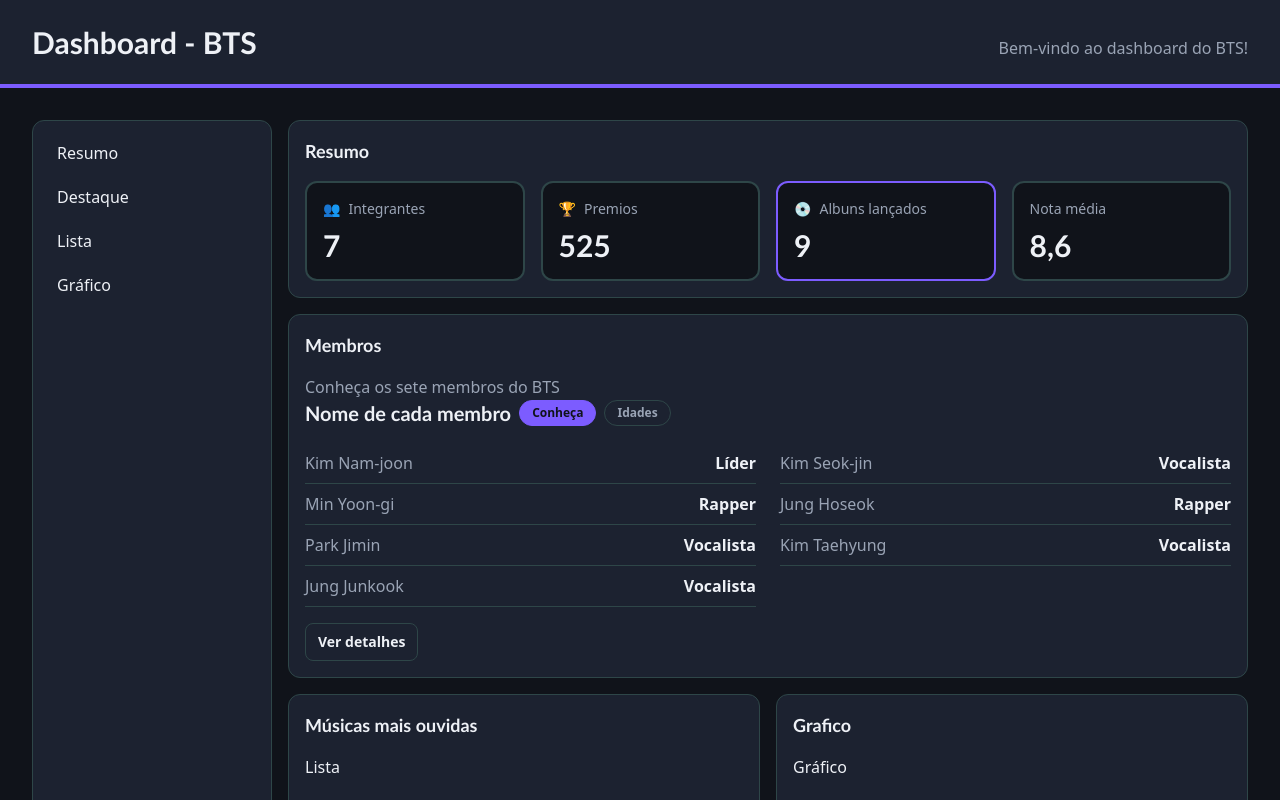
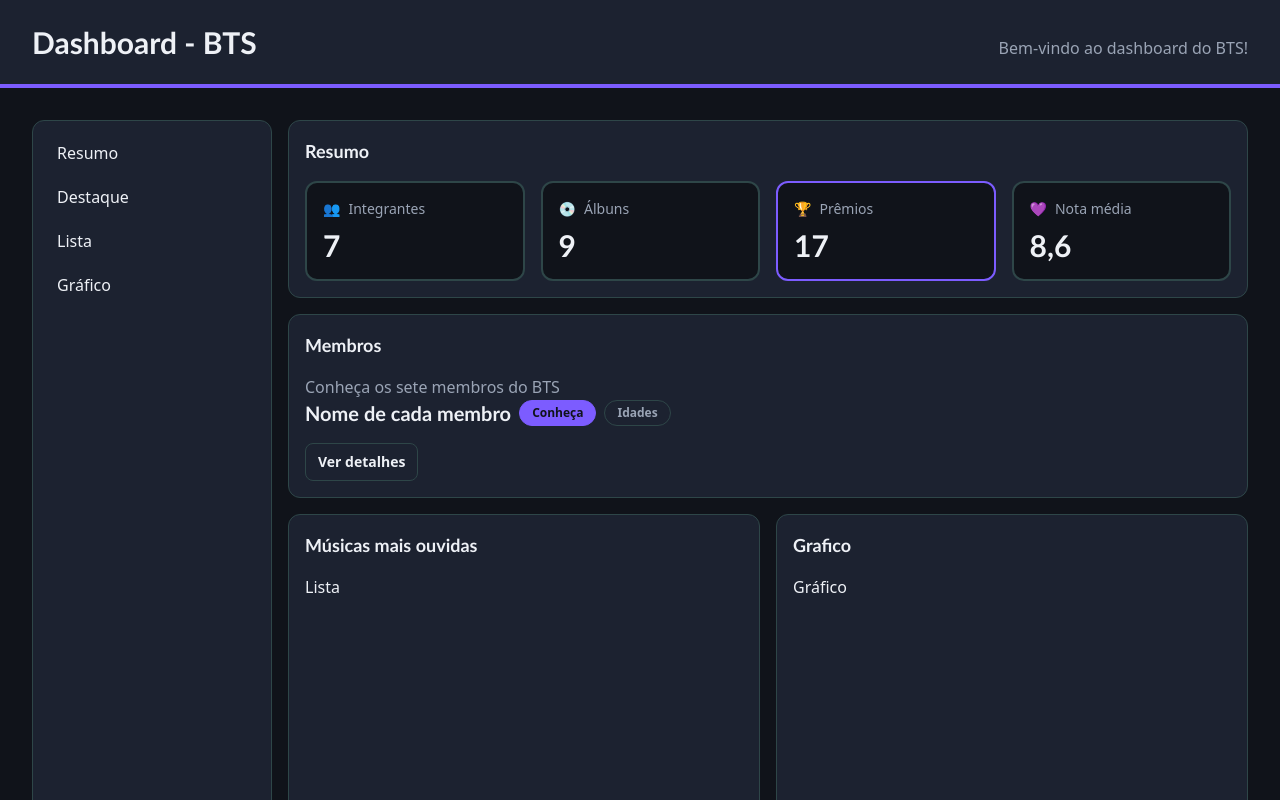
Before and after one commit to dutranacarolina/my-dashboard, a React (Vite) app: page / in a window 1280 px wide. Shown: the top 800 px of the page. Built offline with nearby package versions, Linux system fonts and the light colour scheme.

Commit message:
feat:render summary cards with map

```diff
--- a/src/App.jsx
+++ b/src/App.jsx
@@ -6,6 +6,15 @@ import Panel from "./components/Panel";
 import InfoRow from "./components/InfoRow";
 import StatusBadge from "./components/StatusBadge";
 import DetailsToggle from "./components/DetailsToggle";
+
+
+
+const summaryCards = [
+  { id: 'member', title: 'Integrantes', value: 7, icon: '👥' },
+  { id: 'Albums', title: 'Álbuns', value: 9, icon: '💿' },
+  { id: 'Awards', title: 'Prêmios', value: 17, icon: '🏆', isHighlighted: true },
+  { id: 'rating', title: 'Nota média', value: '8,6', icon: '💜' },
+]
 
 
 function App(){
@@ -19,12 +28,18 @@ function App(){
       >
 
         <Menu />
-        <Panel id="summary" title="Resumo" className= "md:col-span-2">
+          <Panel id="summary" title="Resumo" className="md:col-span-2">
           <div className="grid grid-cols-2 gap-4 md:grid-cols-4">
-            <SummaryCard title="Integrantes" value={7} icon="👥" />
-            <SummaryCard title="Premios" value={525} icon="🏆" />
-            <SummaryCard title="Albuns lançados" value={9} icon="💿" isHighlighted />
-            <SummaryCard title="Nota média" value="8,6" />
+
+            {summaryCards.map((card) => (
+              <SummaryCard
+                key={card.id}
+                title={card.title}
+                value={card.value}
+                icon={card.icon}
+                isHighlighted={card.isHighlighted}
+              />
+            ))}
           </div>
         </Panel>
 
@@ -40,14 +55,8 @@ function App(){
            <StatusBadge label="Idades" />
           </div>
 
-          <div className="mt-4 grid gap-x-6 md:grid-cols-2">
-            <InfoRow label="Kim Nam-joon" value="Líder" />
-            <InfoRow label="Kim Seok-jin" value="Vocalista" />
-            <InfoRow label="Min Yoon-gi" value="Rapper" />
-            <InfoRow label="Jung Hoseok" value="Rapper" />
-            <InfoRow label="Park Jimin" value="Vocalista" />
-            <InfoRow label="Kim Taehyung" value="Vocalista" />
-            <InfoRow label="Jung Junkook" value="Vocalista" />
+          <div className="grid gap-x-6 md:grid-cols-2">
+
           </div>
 
           <DetailsToggle>
```
